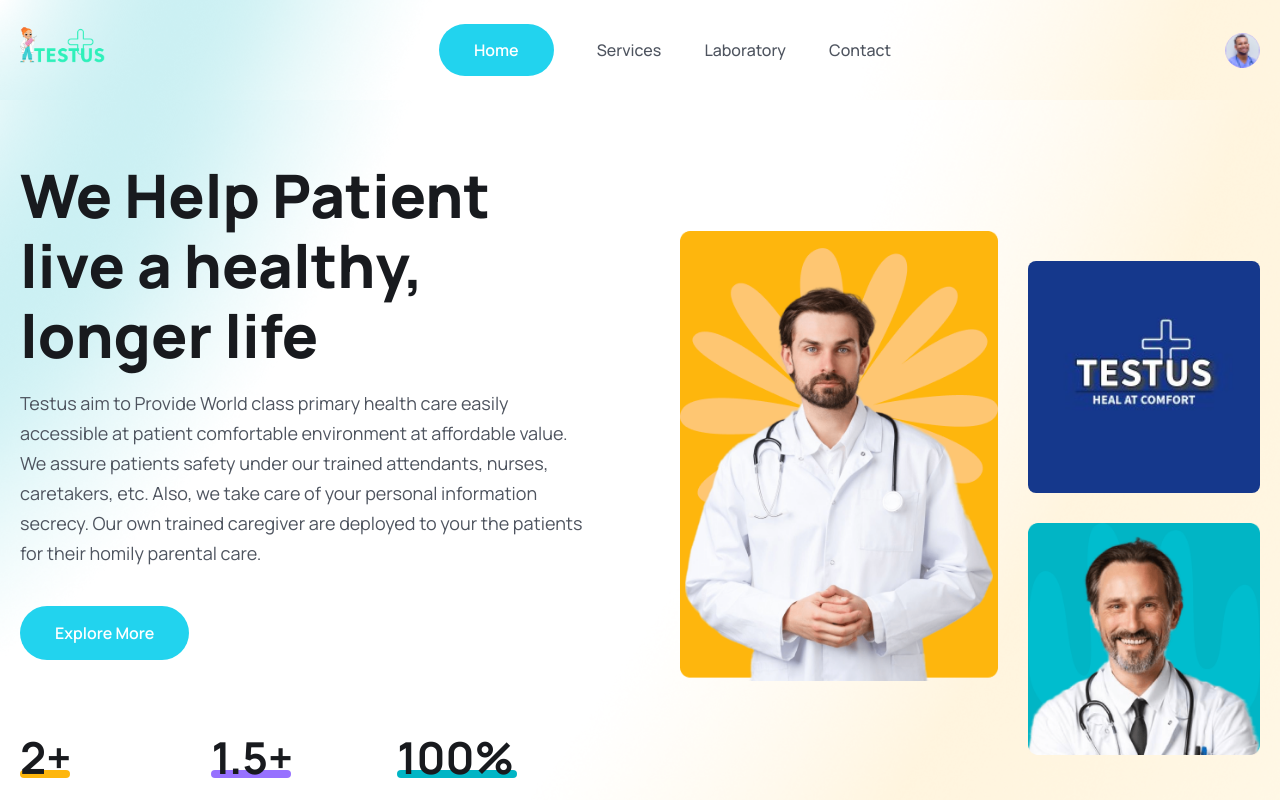
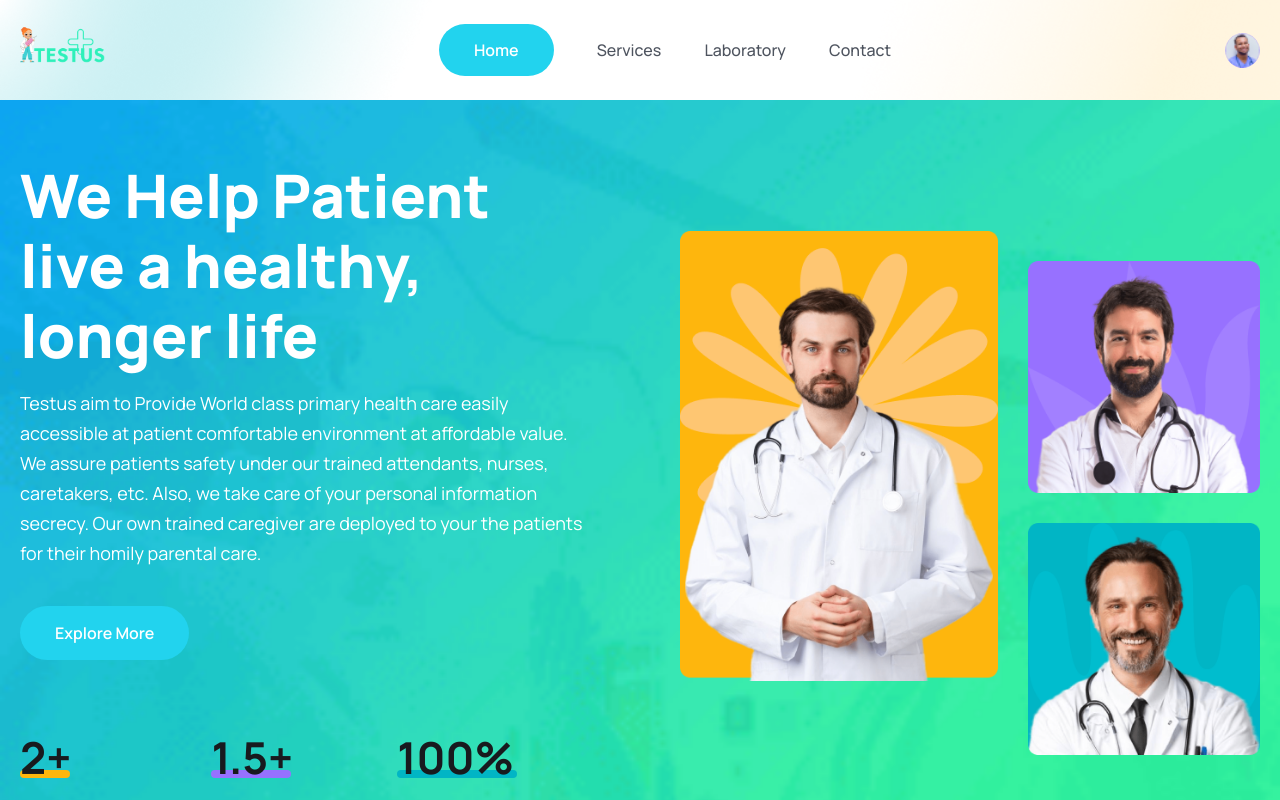
Before and after one commit to cwadyalkar/TestusPlus, a React (Vite) app in the folder frontend/: page / in a window 1280 px wide. Shown: the top 800 px of the page. Built offline with nearby package versions, Linux system fonts and the light colour scheme; the HTML template or start-up script is replaced by a standard one.

Commit message:
updated heroimg

```diff
--- a/frontend/src/Pages/Home.jsx
+++ b/frontend/src/Pages/Home.jsx
@@ -2,6 +2,7 @@ import { Link } from "react-router-dom";
 import herobg01 from "../assets/images/hero-img01.png";
 // import herobg02 from "../assets/images/microscope.png";
 import herobg03 from "../assets/images/hero-img03.png";
+import herobg02 from "../assets/images/hero-img02.png";
 import icon01 from "../assets/images/icon01.png";
 import icon02 from "../assets/images/icon02.png";
 import icon03 from "../assets/images/icon03.png";
@@ -12,7 +13,7 @@ import ServicesList from "../Components/ServicesList";
 import LaboratoryList from "../Components/LaboratoryList";
 import faqImg from "../assets/images/faq-img.png";
 import FaqList from "../Components/FaqList";
-import testusimg from "../assets/images/testusimg.png";
+// import testusimg from "../assets/images/testusimg.png";
 const Home = () => {
   return (
     <>
@@ -22,10 +23,10 @@ const Home = () => {
           <div className="flex flex-col lg:flex-row gap-[90px] items-center justify-between ">
             <div>
               <div className="lg:w-[570px]">
-                <h1 className="text-[36px] leading-[46px] text-headingColor font-[800] md:text-[60px] md:leading-[70px]">
+                <h1 className="text-[36px] leading-[46px] text-white font-[800] md:text-[60px] md:leading-[70px]">
                   We Help Patient live a healthy, longer life
                 </h1>
-                <p className="text__para">
+                <p className="text__para text-white">
                   Testus aim to Provide World class primary health care easily
                   accessible at patient comfortable environment at affordable
                   value. We assure patients safety under our trained attendants,
@@ -70,7 +71,7 @@ const Home = () => {
               </div>
               <div className="mt-[30px]">
                 <img
-                  src={testusimg}
+                  src={herobg02}
                   alt=""
                   className="w-full mb-[30px] rounded-lg"
                 />
--- a/frontend/src/index.css
+++ b/frontend/src/index.css
@@ -25,7 +25,7 @@
     @apply bg-[url("./assets/images/mask.png")] bg-no-repeat bg-center bg-center bg-cover w-full h-[100px] leading-[100px];
   }
   .hero__section {
-    @apply bg-[url("./assets/images/hero-bg.png")] bg-no-repeat bg-center bg-center bg-cover;
+    @apply bg-[url("./assets/images/herobg3.png")] bg-no-repeat bg-center bg-center bg-cover;
   }
   .form__label {
     @apply text-textColor font-semibold text-[16px] leading-7 mb-2;
```
Also changed, not shown: frontend/src/assets/images/herobg3.png (added), 1 other file (tests, documents, lock files or other folders).
